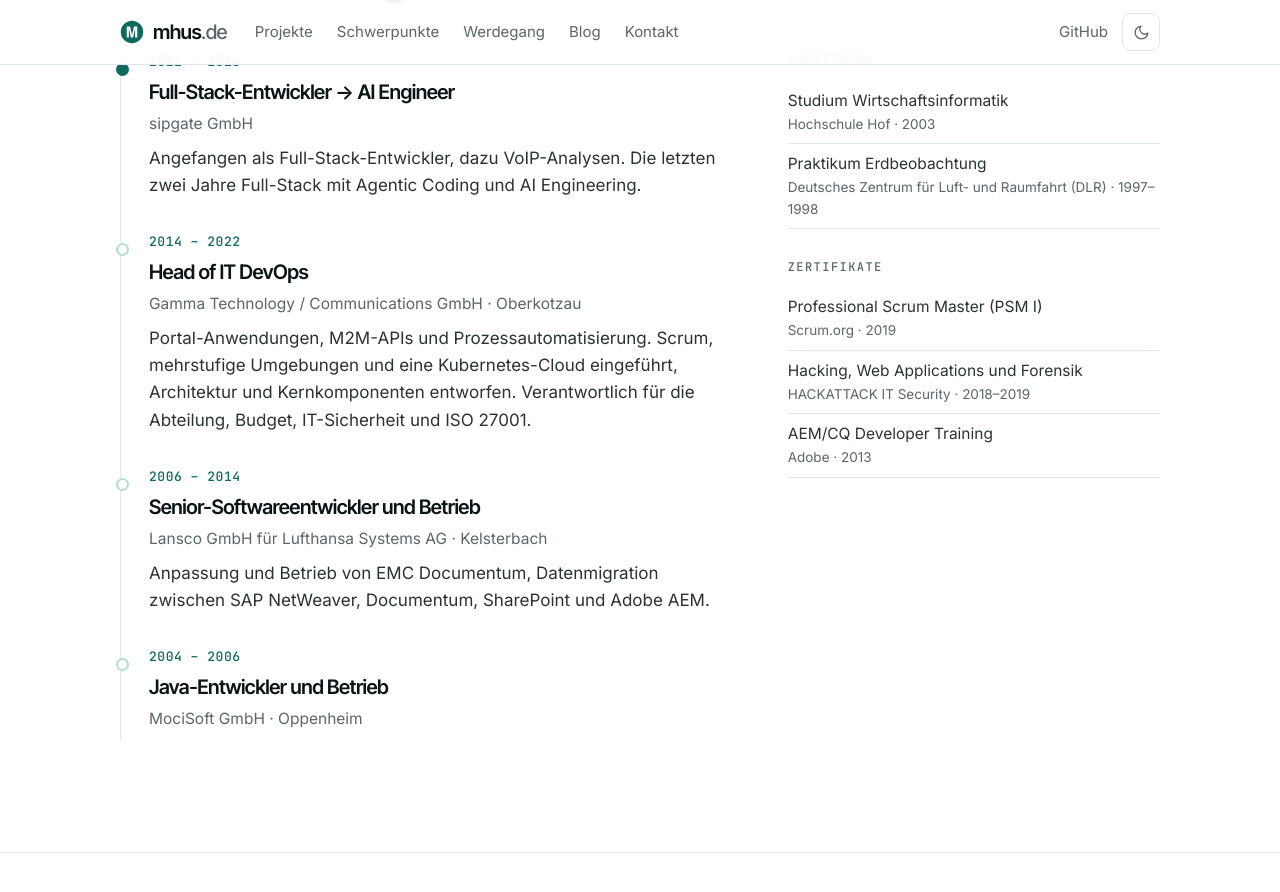
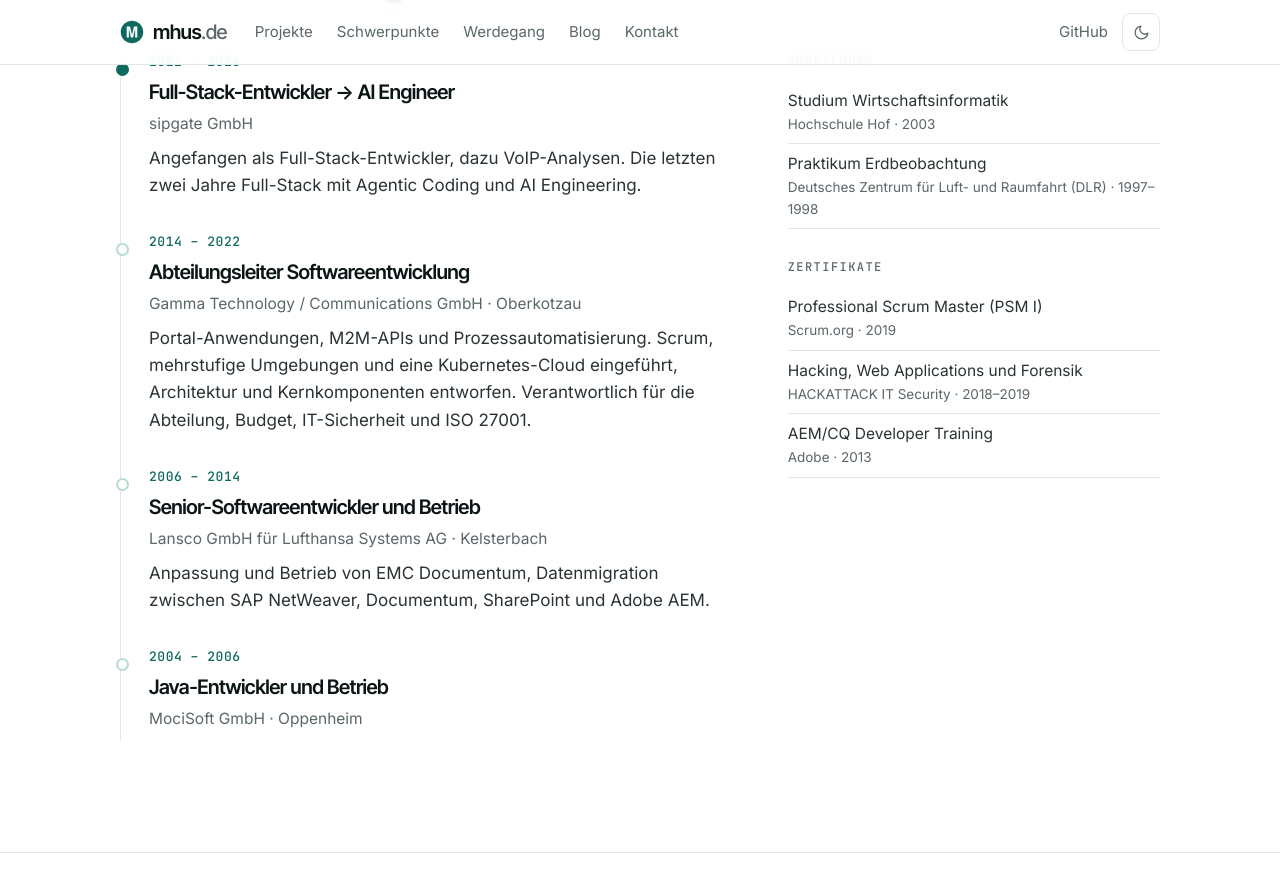
Before and after one commit to mhus/mhus.de, a Jekyll site: the page built from docs/index.html, in a window 1280 px wide and 900 px high, scrolled down 3366 px. Shown: the top 892 px of the window. Built offline with Jekyll 4.4.1, drawn with Linux system fonts in a browser that asks for light colours.

Commit message:
Fix Gamma role title
Co-Authored-By: Claude Opus 5.5 <noreply@anthropic.com>

```diff
--- a/docs/index.html
+++ b/docs/index.html
@@ -165,7 +165,7 @@ mike hummel · architekt · ai engineer
         </li>
         <li>
           <span class="when">2014 – 2022</span>
-          <h3>Head of IT DevOps</h3>
+          <h3>Abteilungsleiter Softwareentwicklung</h3>
           <p class="where">Gamma Technology / Communications GmbH · Oberkotzau</p>
           <p class="what">Portal-Anwendungen, M2M-APIs und Prozessautomatisierung. Scrum, mehrstufige Umgebungen und eine
             Kubernetes-Cloud eingeführt, Architektur und Kernkomponenten entworfen. Verantwortlich für die Abteilung,
```
